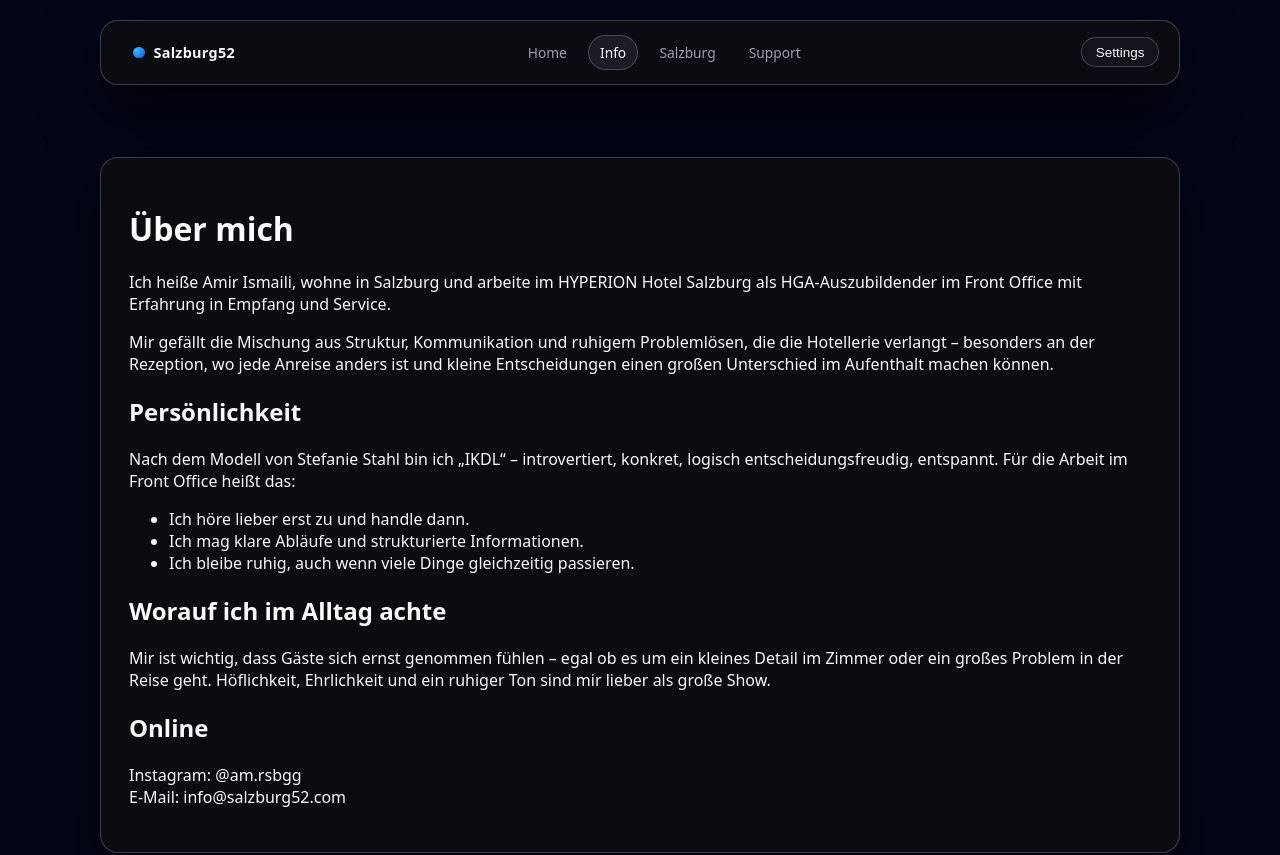
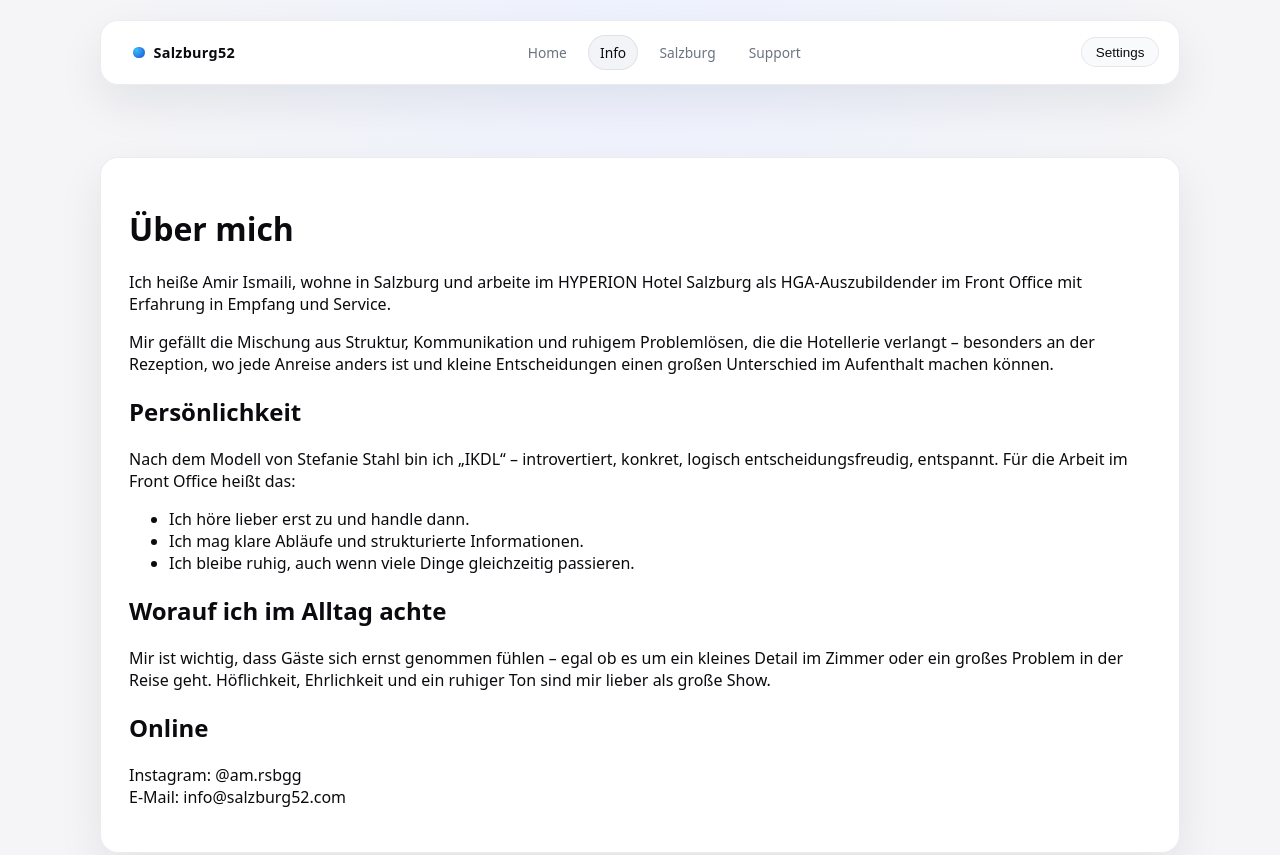
Before and after one commit to luv2loot/salzburg52, a Next.js app: page /de/info in a window 1280 px wide. Shown: the top 855 px of the page. Built offline with nearby package versions, Linux system fonts and the light colour scheme.

Commit message:
Update layout.js

```diff
--- a/app/layout.js
+++ b/app/layout.js
@@ -1,4 +1,5 @@
 import "./globals.css";
+import { ThemeProvider } from "@/components/ThemeProvider";
 
 export const metadata = {
   title: "Salzburg52 – Amir Ismaili",
@@ -8,9 +9,9 @@ export const metadata = {
 
 export default function RootLayout({ children }) {
   return (
-    <html lang="en" className="theme-dark">
+    <html lang="en">
       <body className="app-body">
-        {children}
+        <ThemeProvider>{children}</ThemeProvider>
       </body>
     </html>
   );
```
